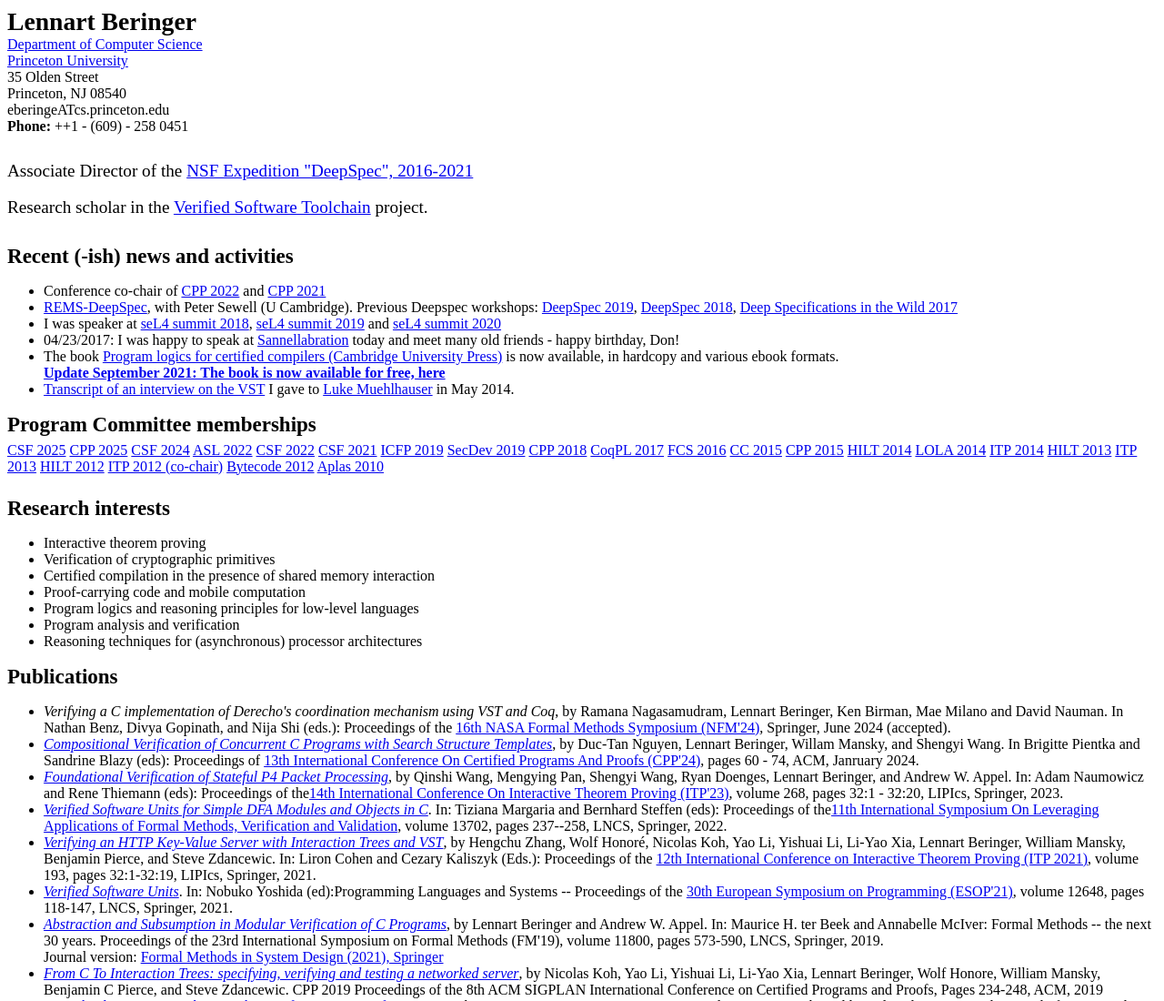
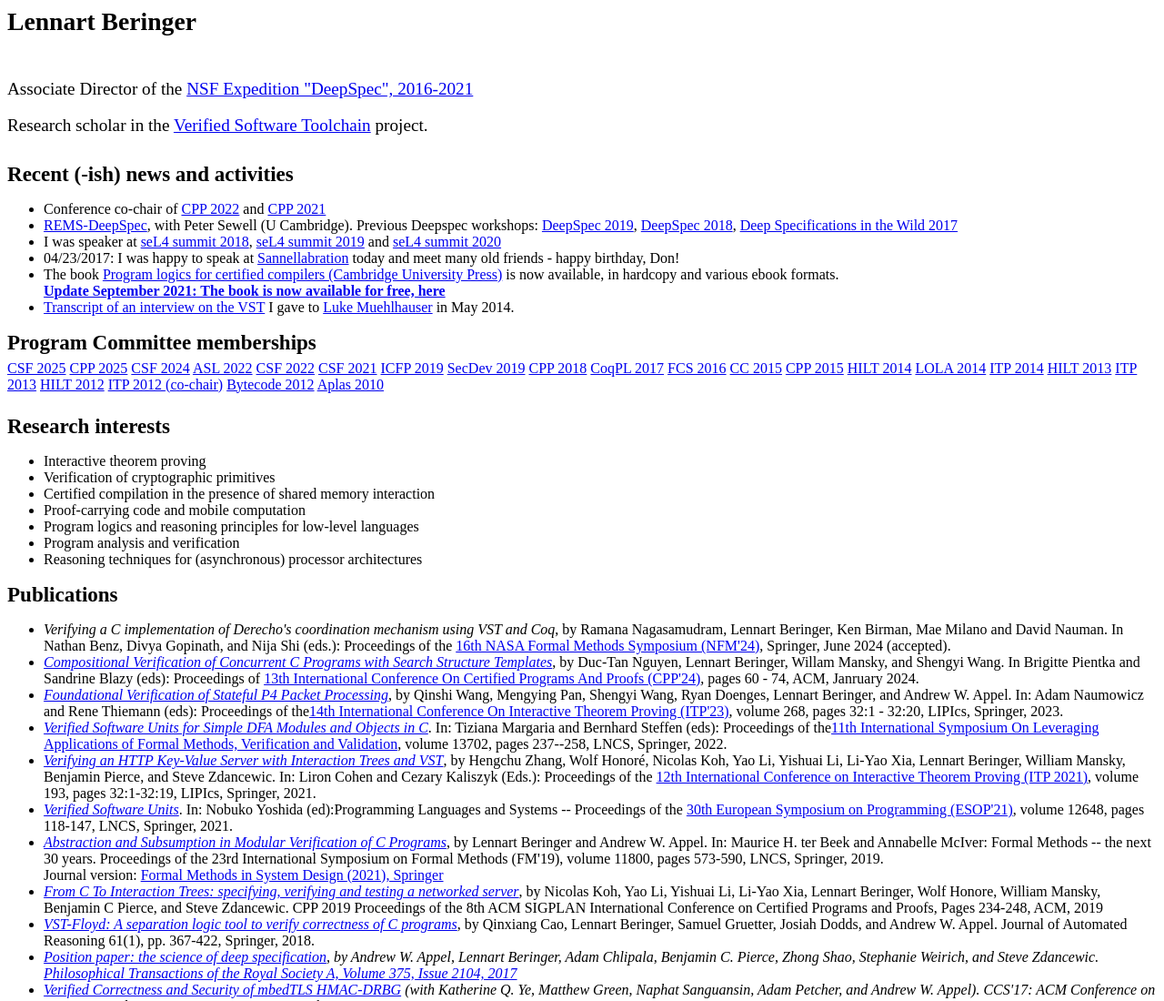
Before and after one commit to lennartberinger/lennartberinger.github.io, a plain HTML site: page index.html in a window 1280 px wide. Shown: the top 1100 px of the page at 91% size. Drawn offline with Linux system fonts and the light colour scheme.

Commit message:
Removed association with Princeton

```diff
--- a/index.html
+++ b/index.html
@@ -23,12 +23,13 @@
  background="stone.jpg">
 
 <p> <big><big><big><b>Lennart Beringer</b></big></big></big><br>
-           <a href="http://www.cs.princeton.edu/">Department of Computer Science</a><br>
+<!--           <a href="http://www.cs.princeton.edu/">Department of Computer Science</a><br>
            <a href="http://www.princeton.edu">Princeton University</a><br>
            35 Olden Street<br>
            Princeton, NJ 08540 <br>
            eberingeATcs.princeton.edu <br>
-           <b>Phone:</b> ++1 - (609) - 258 0451<br>
+           <b>Phone:</b> ++1 - (609) - 258 0451
+	--> <br>
 <!--<a href=http://deepspec.org><img alt=DeepSpec border=0 width=10% src=http://deepspec.org/img/deepspec-logo-300dpi.png></a>-->
 </p>
 <!--           <b>E-mail:</b>
```
